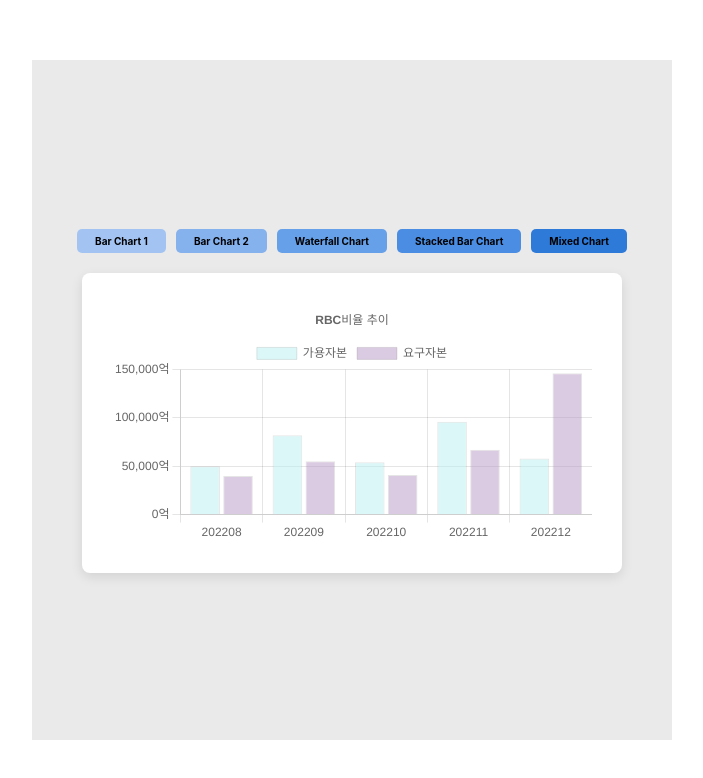
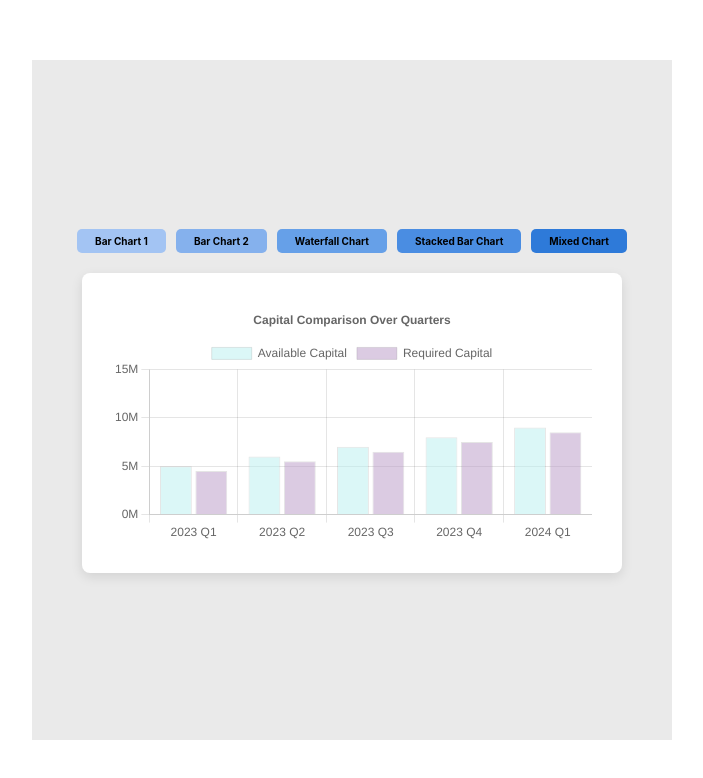
Before and after one commit to WoongyuChoi/react-chart-visualizer, a React (Vite) app: page / in a window 1280 px wide. Shown: the top 778 px of the page, without its empty margins (288-991 px from the left). Built offline with nearby package versions, Linux system fonts and the light colour scheme.

Commit message:
refactor : BarChart1 Constant 처리 개선

```diff
--- a/src/chart/BarChartComparison.tsx
+++ b/src/chart/BarChartComparison.tsx
@@ -1,61 +1,5 @@
-import { ChartOptions } from "chart.js";
 import { Bar } from "react-chartjs-2";
-import { formatNumberWithCommas } from "../utils/numberUtils";
-
-const data = {
-  labels: ["202208", "202209", "202210", "202211", "202212"],
-  datasets: [
-    {
-      label: "가용자본",
-      data: [
-        5000000000000, 8200000000000, 5400000000000, 9600000000000,
-        5800000000000,
-      ],
-      backgroundColor: "rgba(184, 239, 239, 0.5)",
-      // borderColor: "rgba(75, 192, 192, 1)",
-      borderWidth: 1,
-    },
-    {
-      label: "요구자본",
-      data: [
-        4000000000000, 5500000000000, 4100000000000, 6700000000000,
-        14600000000000,
-      ],
-      backgroundColor: "rgba(183, 152, 197, 0.5)",
-      // borderColor: "rgba(255, 99, 132, 1)",
-      borderWidth: 1,
-    },
-  ],
-};
-
-const options: ChartOptions<"bar"> = {
-  plugins: {
-    legend: {
-      position: "top",
-    },
-    title: {
-      display: true,
-      text: "RBC비율 추이",
-    },
-  },
-  scales: {
-    y: {
-      beginAtZero: true,
-      min: 0,
-      max: 15000000000000,
-      ticks: {
-        stepSize: 5000000000000,
-        callback: function (value) {
-          const numValue = value as number;
-          return formatNumberWithCommas(numValue / 100000000) + "억";
-        },
-        font: {
-          size: 12,
-        },
-      },
-    },
-  },
-};
+import { data, options } from "../data/BarChartComparisonConstant";
 
 const BarChartComparison = ({
   chartRef,
--- /dev/null
+++ b/src/data/BarChartComparisonConstant.tsx
@@ -0,0 +1,53 @@
+import { ChartOptions } from "chart.js";
+import { formatNumberWithCommas } from "../utils/numberUtils";
+
+export const data = {
+  labels: ["2023 Q1", "2023 Q2", "2023 Q3", "2023 Q4", "2024 Q1"],
+  datasets: [
+    {
+      label: "Available Capital",
+      data: [5000000, 6000000, 7000000, 8000000, 9000000],
+      backgroundColor: "rgba(184, 239, 239, 0.5)",
+      // borderColor: "rgba(54, 162, 235, 1)",
+      borderWidth: 1,
+    },
+    {
+      label: "Required Capital",
+      data: [4500000, 5500000, 6500000, 7500000, 8500000],
+      backgroundColor: "rgba(183, 152, 197, 0.5)",
+      // borderColor: "rgba(255, 99, 132, 1)",
+      borderWidth: 1,
+    },
+  ],
+};
+
+export const options: ChartOptions<"bar"> = {
+  responsive: true,
+  plugins: {
+    legend: {
+      display: true,
+      position: "top",
+    },
+    title: {
+      display: true,
+      text: "Capital Comparison Over Quarters",
+    },
+  },
+  scales: {
+    y: {
+      beginAtZero: true,
+      min: 0,
+      max: 15000000,
+      ticks: {
+        stepSize: 5000000,
+        callback: function (value) {
+          const numValue = value as number;
+          return `${formatNumberWithCommas(numValue / 1000000)}M`;
+        },
+        font: {
+          size: 12,
+        },
+      },
+    },
+  },
+};
```
